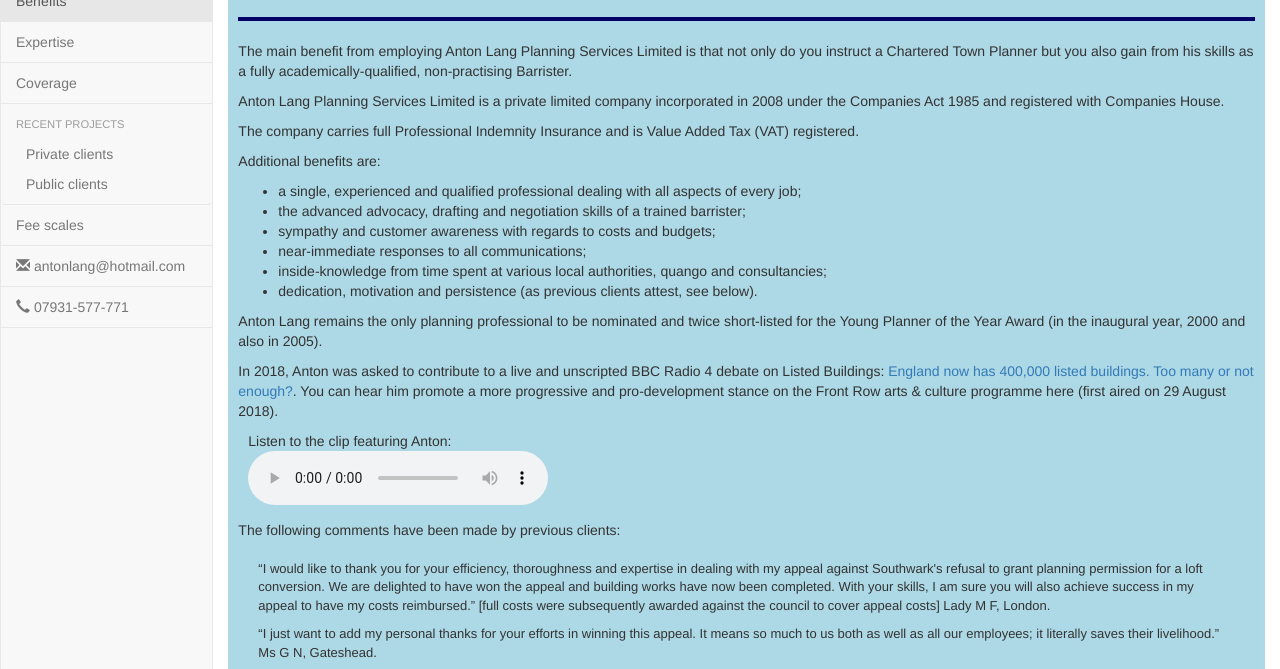
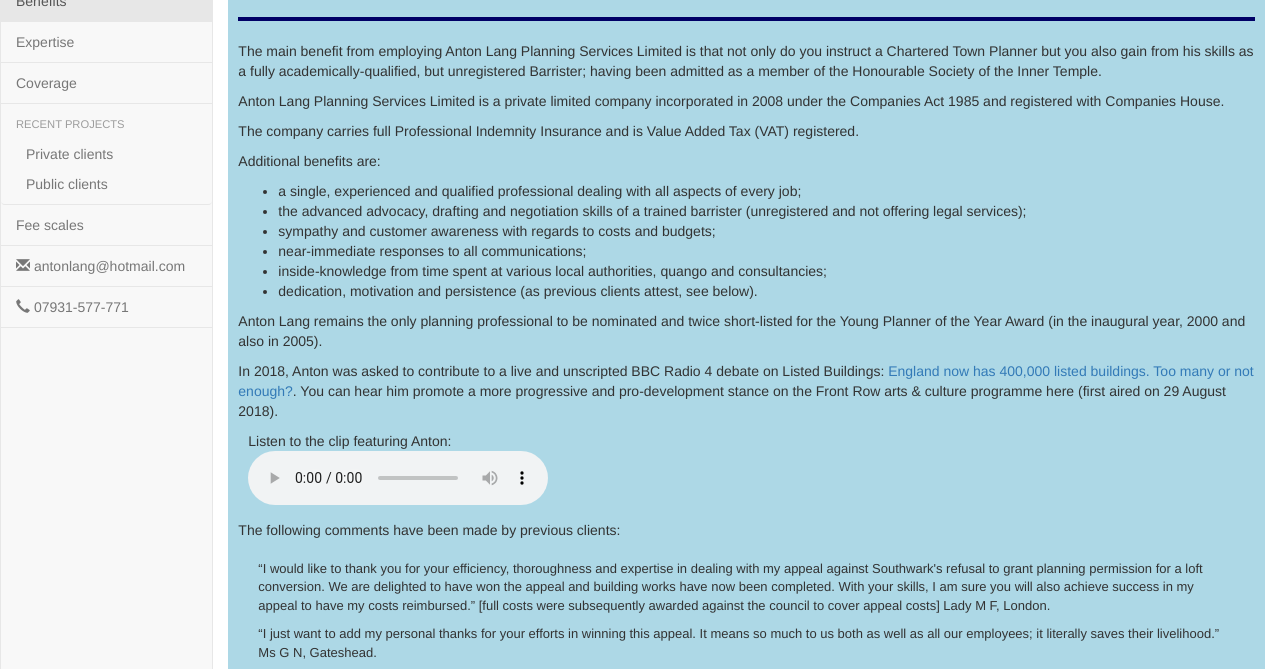
Before and after one commit to alplanning/alplanning.github.io, a plain HTML site: page benefits.html in a window 1280 px wide. Shown: the part 126-795 px from the top of the page. Drawn offline with nearby package versions, Linux system fonts and the light colour scheme; a script that the page names is missing.

Commit message:
Update benefits.html

```diff
--- a/benefits.html
+++ b/benefits.html
@@ -53,13 +53,13 @@
         <h1>Anton Lang Planning Services Limited</h1>
         <h2>Benefits &amp; Testimonials</h2>
         <hr>
-        <p>The main benefit from employing Anton Lang Planning Services Limited is that not only do you instruct a Chartered Town Planner but you also gain from his skills as a fully academically-qualified, non-practising Barrister.</p>
+        <p>The main benefit from employing Anton Lang Planning Services Limited is that not only do you instruct a Chartered Town Planner but you also gain from his skills as a fully academically-qualified, but unregistered Barrister; having been admitted as a member of the Honourable Society of the Inner Temple.</p>
         <p>Anton Lang Planning Services Limited is a private limited company incorporated in 2008 under the Companies Act 1985 and registered with Companies House.</p>
         <p>The company carries full Professional Indemnity Insurance and is Value Added Tax (VAT) registered. </p>
         <p>Additional benefits are: </p>
         <ul>
           <li>a single, experienced and qualified professional dealing with all aspects of every job; </li>
-          <li>the advanced advocacy, drafting and negotiation skills of a trained barrister; </li>
+          <li>the advanced advocacy, drafting and negotiation skills of a trained barrister (unregistered and not offering legal services);</li>
           <li>sympathy and customer awareness with regards to costs and budgets; </li>
           <li>near-immediate responses to all communications; </li>
           <li>inside-knowledge from time spent at various local authorities, quango and consultancies; </li>
```
